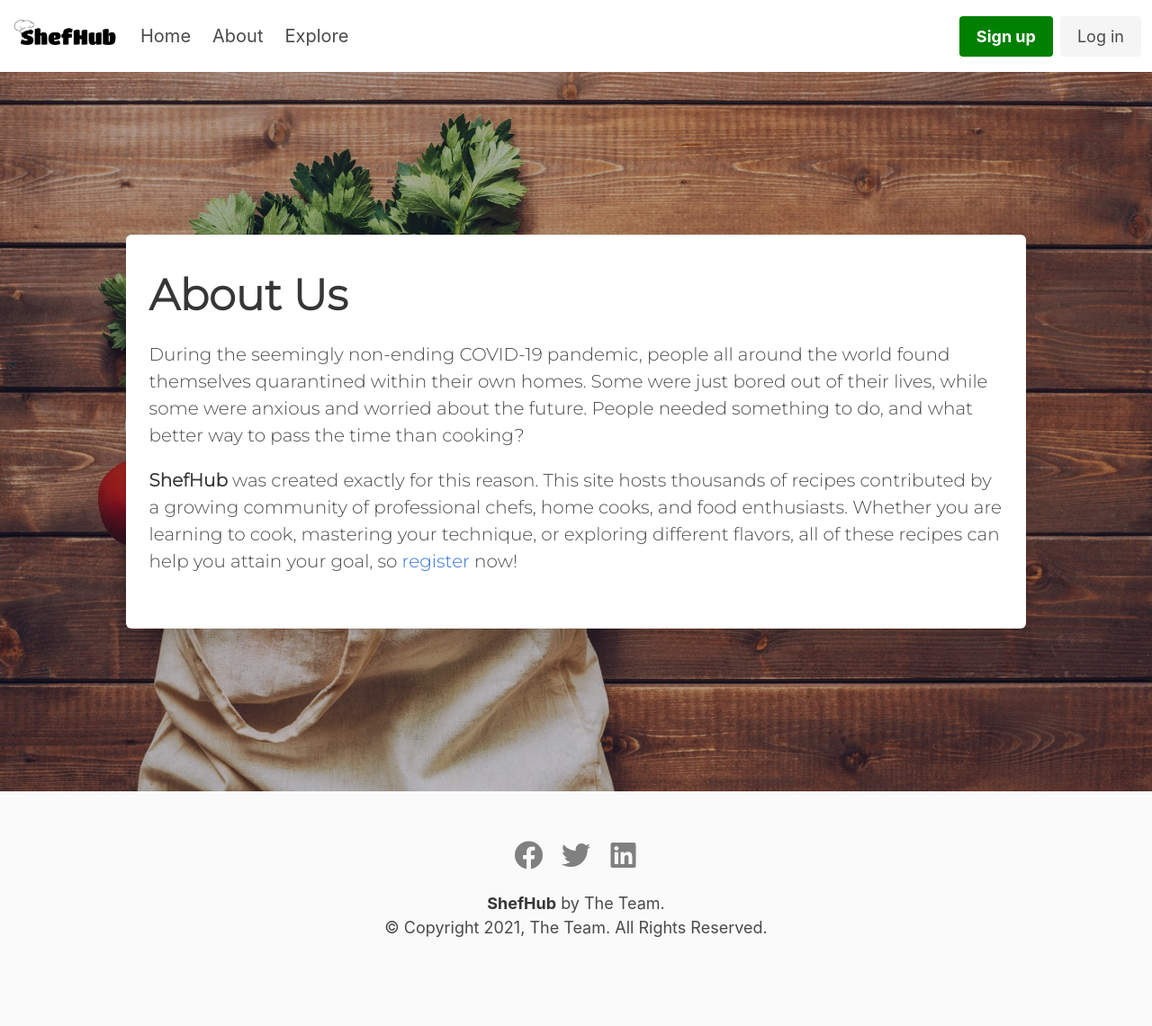
After one commit to GabPua/CCAPDEV_Project, a PHP site: page /about.html in a window 1280 px wide. The commit adds this page. Shown: the whole page at 90% size. Run offline with PHP 8.4, Linux system fonts and the light colour scheme.

Commit message:
add(frontend): about page

```diff
--- /dev/null
+++ b/frontend/about.html
@@ -0,0 +1,92 @@
+<!DOCTYPE html>
+<html>
+    <head>
+        <meta charset='utf-8'>
+        <meta name='viewport' content='width=device-width, initial-scale=1'>
+
+        <title>Free Recipes & More</title>
+        <link rel='icon' href='./includes/resources/icon.png'>
+
+        <link rel='stylesheet' href='./includes/bulma.css'>
+        <link rel='stylesheet' href='./includes/custom.css'>
+        <link rel='stylesheet' href='./includes/resources/fontawesome/css/all.css'>
+    </head>
+
+    <body>
+        <header>
+            <nav class='navbar' role='navigation' aria-label='main navigation'>
+                <div class='navbar-brand'>
+                    <a class='navbar-item' href='index.html'>
+                        <img src='./includes/resources/Logo.png'>
+                    </a>
+
+                    <a role='button' class='navbar-burger' aria-label='menu' aria-expanded='false' data-target='navbarBasicExample'>
+                        <span aria-hidden='true'></span>
+                        <span aria-hidden='true'></span>
+                        <span aria-hidden='true'></span>
+                    </a>
+                </div>
+
+                <div id='navbarBasicExample' class='navbar-menu'>
+                    <div class='navbar-start'>
+                        <a href='index.html' class='navbar-item'>Home</a>
+
+                        <a href='about.html' class='navbar-item'>About</a>
+
+                        <a href='explore.html' class='navbar-item'>Explore</a>
+                    </div>
+
+                    <div class='navbar-end'>
+                        <div class='navbar-item'>
+                            <div class='buttons'>
+                                <a class='button is-primary' href='signup.html'><strong>Sign up</strong></a>
+                                <a class='button is-light' href='login.html'>Log in</a>
+                            </div>
+                        </div>
+                    </div>
+                </div>
+            </nav>
+        </header>
+
+        <main class='is-fullhd fill page-height parallax vegetable-bg'>
+            <div class='container content is-large box' id='about-us'>
+                <h1 class='title'>About Us</h1>
+                <p>
+                    During the seemingly non-ending COVID-19 pandemic, people all around the world found themselves
+                    quarantined within their own homes. Some were just bored out of their lives,
+                    while some were anxious and worried about the future. People needed something to do,
+                    and what better way to pass the time than cooking?
+                </p>
+                <p>
+                    <strong>ShefHub</strong> was created exactly for this reason. This site hosts
+                    thousands of recipes contributed by a growing community of professional chefs, home cooks,
+                    and food enthusiasts. Whether you are learning to cook, mastering your technique, or
+                    exploring different flavors, all of these recipes can help you attain your goal, so
+                    <a href='signup.html'>register</a> now!
+                </p>
+                <p>
+
+                </p>
+
+            </div>
+        </main>
+
+        <footer class='footer'>
+            <div class='content has-text-centered'>
+                <span class='icon is-large'>
+                    <a href='https://facebook.com/'><i class='fab fa-facebook fa-2x'></i></a>
+                </span>
+                <span class='icon is-large'>
+                    <a href='https:/twitter.com'><i class='fab fa-twitter fa-2x'></i></a>
+                </span>
+                <span class='icon is-large'>
+                    <a href='https:/linkedin.com'><i class='fab fa-linkedin fa-2x'></i></a>
+                </span>
+                <p>
+                    <strong>ShefHub</strong> by The Team.<br>
+                    &copy; Copyright <script>document.write(new Date().getFullYear())</script>, The Team. All Rights Reserved.
+                </p>
+            </div>
+        </footer>
+    </body>
+</html>
--- a/frontend/includes/custom.css
+++ b/frontend/includes/custom.css
@@ -79,6 +79,16 @@ header .navbar-brand .navbar-item {
     font-family: 'Montserrat', sans-serif;
 }
 
+#about-us {
+    max-width: 1000px;
+    padding: 5vh 2vw;
+    font-family: 'Montserrat', sans-serif;
+}
+
+#about-us p {
+    font-size: 20px;
+}
+
 #signup-box {
     width: 450px;
     max-width: 450px;
```
